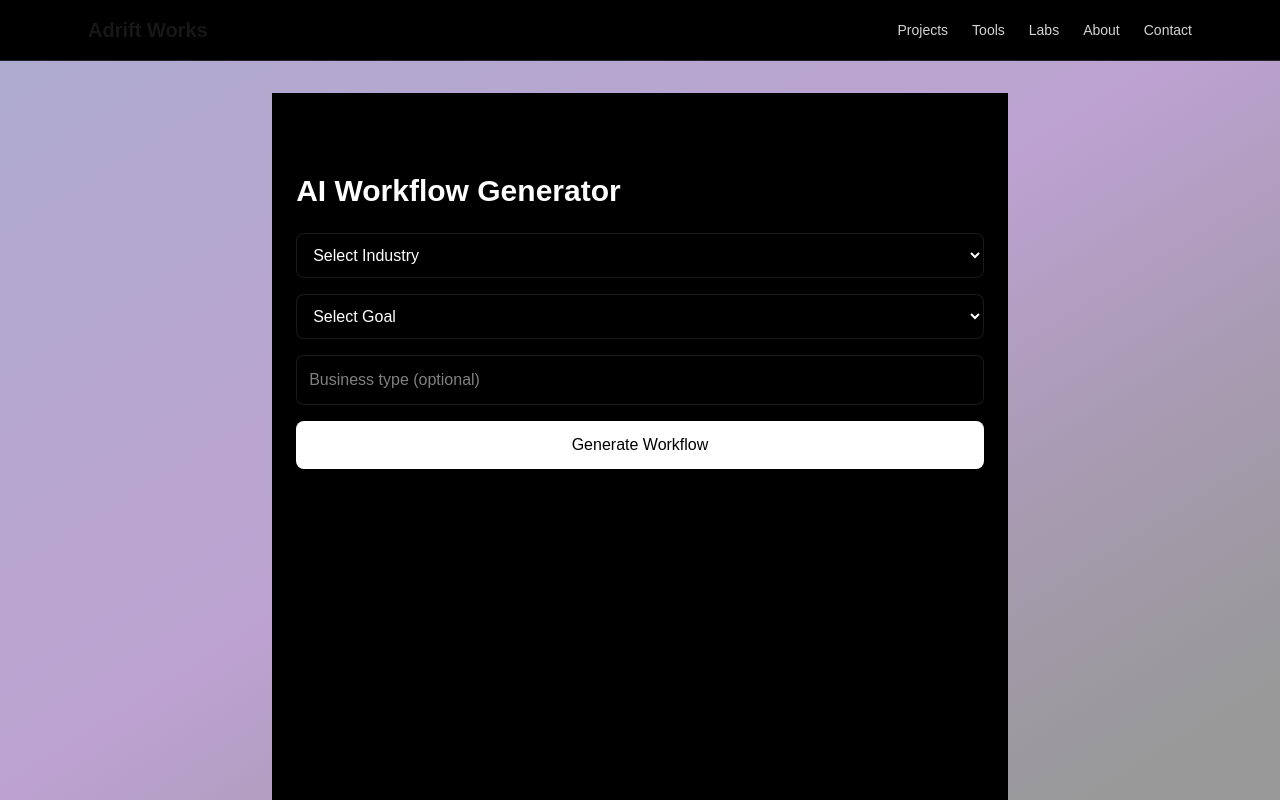
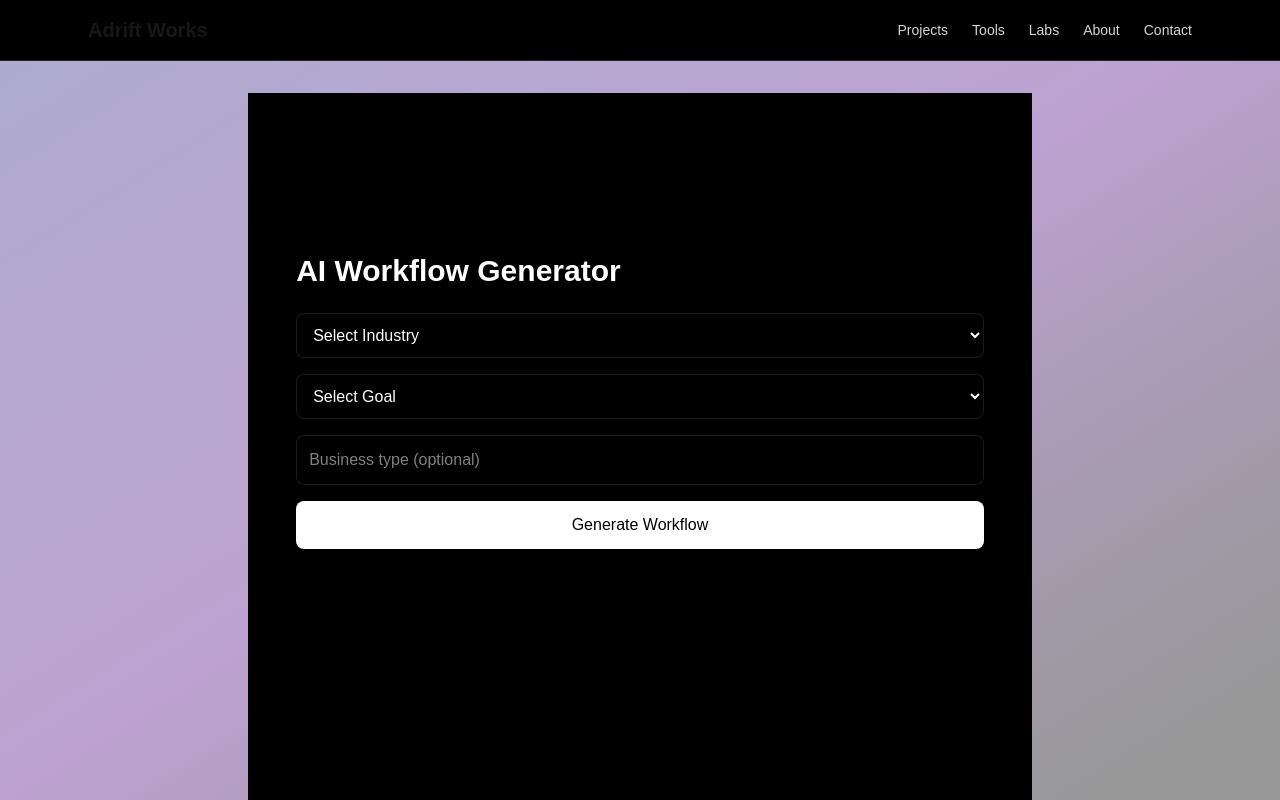
Before and after one commit to AdriftWorks/website, a Next.js app: page /tools/Workflow-Generator in a window 1280 px wide. Shown: the top 800 px of the page. Built offline with nearby package versions, Linux system fonts and the light colour scheme.

Commit message:
Update page.tsx

```diff
--- a/app/tools/Workflow-Generator/page.tsx
+++ b/app/tools/Workflow-Generator/page.tsx
@@ -1,9 +1,11 @@
 import WorkflowGenerator from "@/components/WorkflowGenerator"
 
-export default function ToolsPage() {
+export default function WorkflowGeneratorPage() {
   return (
-    <main className="bg-black text-white min-h-screen">
-      <WorkflowGenerator />
+    <main className="bg-black text-white min-h-screen px-6 py-20">
+      <div className="max-w-4xl mx-auto">
+        <WorkflowGenerator />
+      </div>
     </main>
   )
 }
```
